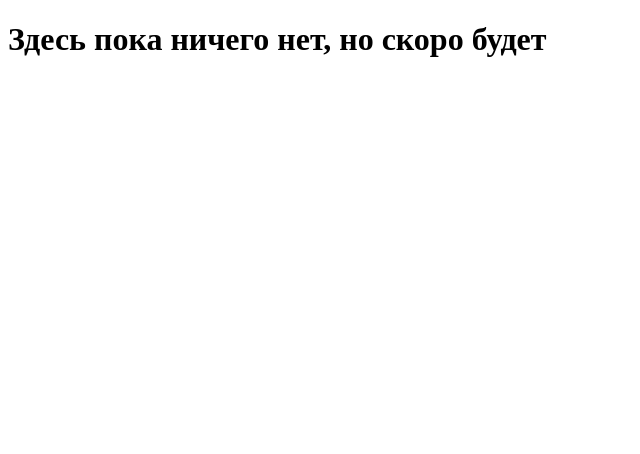
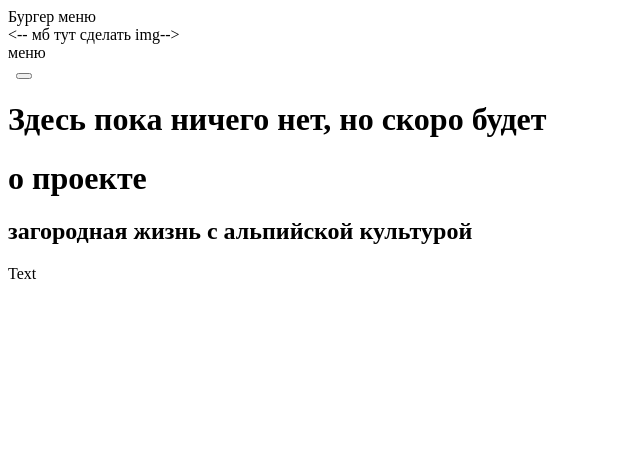
Before and after one commit to BitLittel/alpine_valley, a FastAPI app: page / in a window 1280 px wide. Shown: the top 454 px of the page, without its empty margins (0-640 px from the left). Run offline with FastAPI, Linux system fonts and the light colour scheme.

Commit message:
начал верстку, но надо запросить у вадима нормальный доступ к фигме

```diff
--- a/templates/index.html
+++ b/templates/index.html
@@ -5,6 +5,35 @@
     <title>Title</title>
 </head>
 <body>
+    <headr>
+        <div> Бургер меню </div> <-- мб тут сделать img-->
+        <div>меню</div>
+        <img>
+        <img>
+        <button></button>
+    </headr>
     <h1>Здесь пока ничего нет, но скоро будет</h1>
+    <div>
+        <div>
+            <div>
+                <h1>о проекте</h1>
+                <h2>загородная жизнь с альпийской культурой</h2>
+                <div> Text </div>
+                <img>
+            </div>
+            <div>
+                <video>
+
+                </video>
+            </div>
+        </div>
+    </div>
+    <footer>
+        <div>
+
+        </div>
+        <img>
+        <img>
+    </footer>
 </body>
 </html>
```
